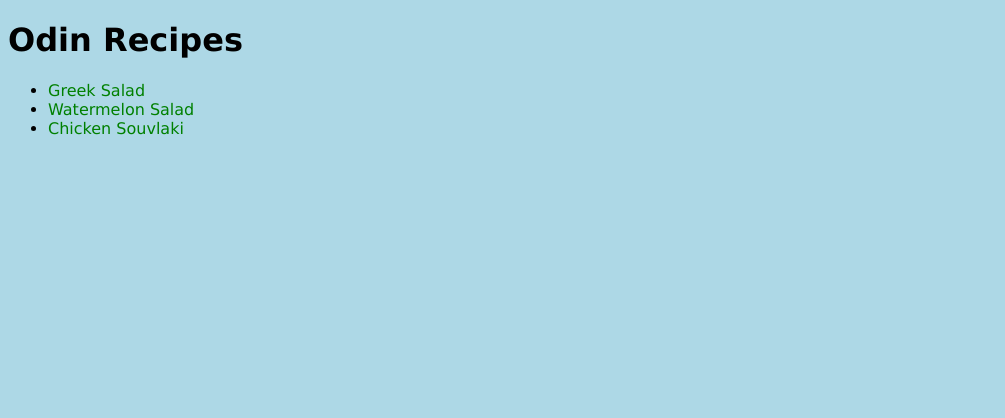
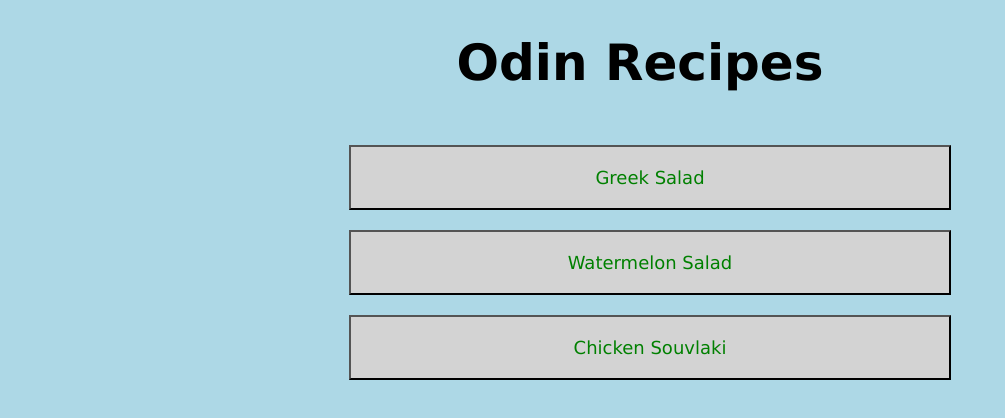
Before and after one commit to BrandonMcInroy/odin-recipes, a plain HTML site: page index.html in a window 1280 px wide. Shown: the whole page, without its empty margins (0-1005 px from the left). Drawn offline with Linux system fonts and the light colour scheme.

Commit message:
Add more CSS to index for better styling

```diff
--- a/index.html
+++ b/index.html
@@ -7,12 +7,14 @@
     <title>Odin Recipes</title>
 </head>
 <body>
-    <h1>Odin Recipes</h1>
+    <div class="index-box">
+        <h1>Odin Recipes</h1>
     <ul class="indexlist">
-        <li class="indexlist"><a href="./recipes/greeksalad.html">Greek Salad</a></li>
-        <li class="indexlist"><a href="./recipes/watermelonsalad.html">Watermelon Salad</a></li>
-        <li class="indexlist"><a href="./recipes/chickensouvlaki.html">Chicken Souvlaki</a></li>
+        <li class="indexlist"><button><a href="./recipes/greeksalad.html">Greek Salad</a></button></li>
+        <li class="indexlist"><button><a href="./recipes/watermelonsalad.html">Watermelon Salad</a></button></li>
+        <li class="indexlist"><button><a href="./recipes/chickensouvlaki.html">Chicken Souvlaki</a></button></li>
     </ul>
+    </div>
 
 </body>
 </html>
--- a/styles.css
+++ b/styles.css
@@ -6,6 +6,15 @@
 a {
     text-decoration: none;
     color: green;
+    background-color: lightgrey;
+}
+
+h1 {
+    font-size: 50px;
+}
+
+.index-box {
+    text-align: center;
 }
 
 .recipetitle {
@@ -23,8 +32,18 @@ a {
 
 ul, ol, li {
     background: lightgrey;
+    padding: 10px;
+    margin-left: 10px;
+}
+
+button {
+    background-color: lightgray;
+    width: 50%;
+    font-size: 18px;
+    padding: 20px 50px;
 }
 
 .indexlist {
     background: none;
+    list-style-type: none;
 }
```
